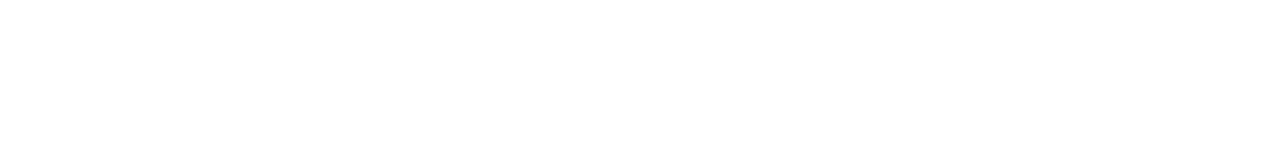
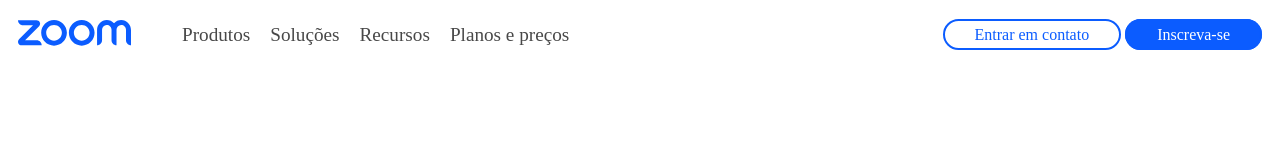
Before and after one commit to pettmedeiros/Projeto-Zoom-HTML, a plain HTML site: page index.html in a window 1280 px wide. Drawn offline with Linux system fonts and the light colour scheme.

Commit message:
criando cabeçalho

```diff
--- a/estilo/estilo.css
+++ b/estilo/estilo.css
@@ -0,0 +1,50 @@
+
+header{
+    grid-area: cabecalho;
+    display: flex;
+    align-items: center;
+    padding: 0 10px;
+}
+
+nav{
+    flex-grow: 1;
+}
+
+nav ul{
+    display: flex;
+    list-style: none;
+
+}
+
+ul a:link, a:visited{
+    padding: 10px;
+    text-decoration: none;
+    color: #484848;
+    font-size: 1.2rem;
+}
+
+ul a:hover{
+    color: #0b5cff;
+}
+
+.botao {
+    text-decoration: none;
+    color: #0B5CFF;
+    border: 2px solid #0B5CFF;
+    border-radius: 25px;
+    padding: 5px 30px;
+    align-self: flex-start;
+}
+
+.botao:hover{
+    background: #d2e1ff;
+}
+
+.botao.destaque{
+    background-color: #0B5CFF;
+    color: white;
+}
+
+.botao.destaque:hover {
+    background: #2d73ff;
+}
--- a/index.html
+++ b/index.html
@@ -4,8 +4,26 @@
     <meta charset="UTF-8">
     <meta name="viewport" content="width=device-width, initial-scale=1.0">
     <title>Zoom Menu</title>
+    <link rel="stylesheet" href="estilo/estilo.css">
 </head>
 <body>
+    <header> <!-- Inicio cabecalho -->
+        <a href="#">
+            <img src="img/logo.svg" alt="Logo Zoom">
+        </a>
+        <nav> <!-- Inicio menu navegação -->
+            <ul> <!-- Lista não ordenada -->
+                <li><a href="">Produtos</a></li>
+                <li><a href="">Soluções</a></li>
+                <li><a href="">Recursos</a></li>
+                <li><a href="">Planos e preços</a></li>
+            </ul>
+        </nav><!-- Fim menu navegação -->
+        <div>
+            <a class="botao" href="#">Entrar em contato</a>
+            <a class="botao destaque" href="#">Inscreva-se</a>
+        </div>
+    </header> <!-- Fim cabecalho -->
 
 </body>
 </html>
```
